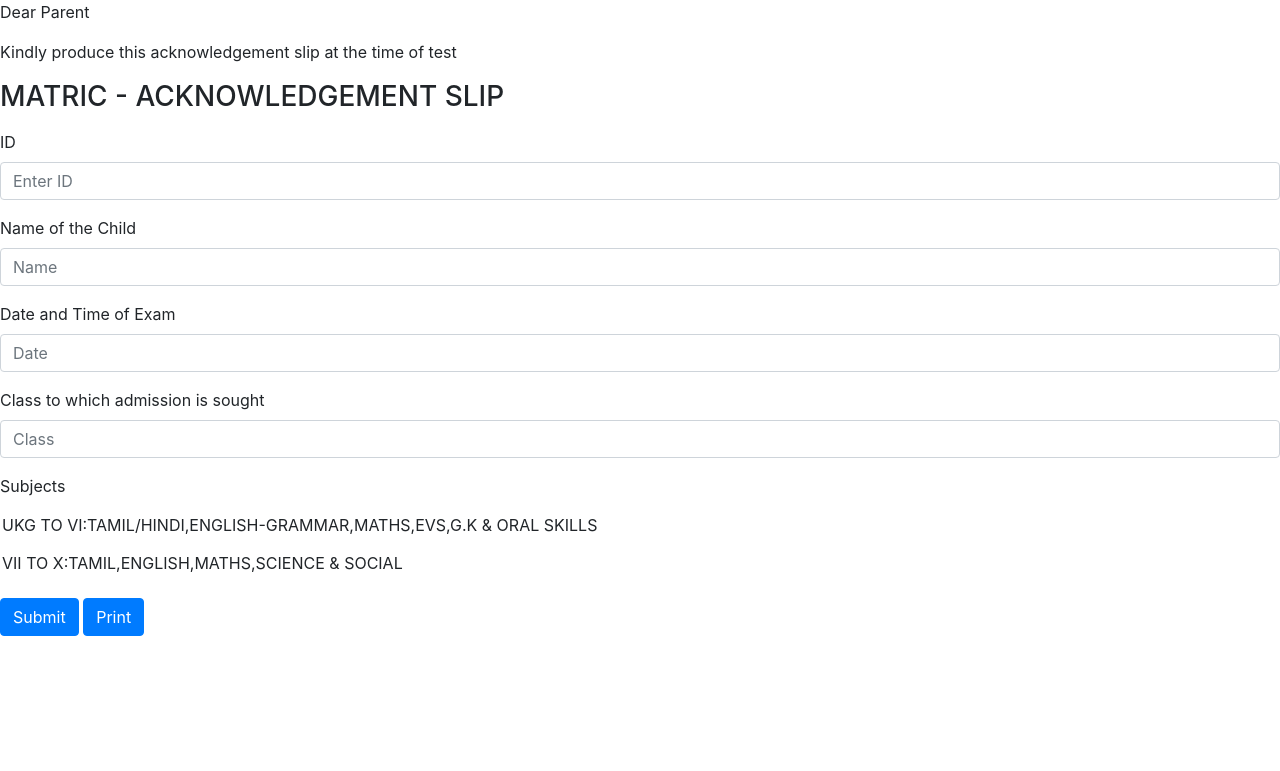
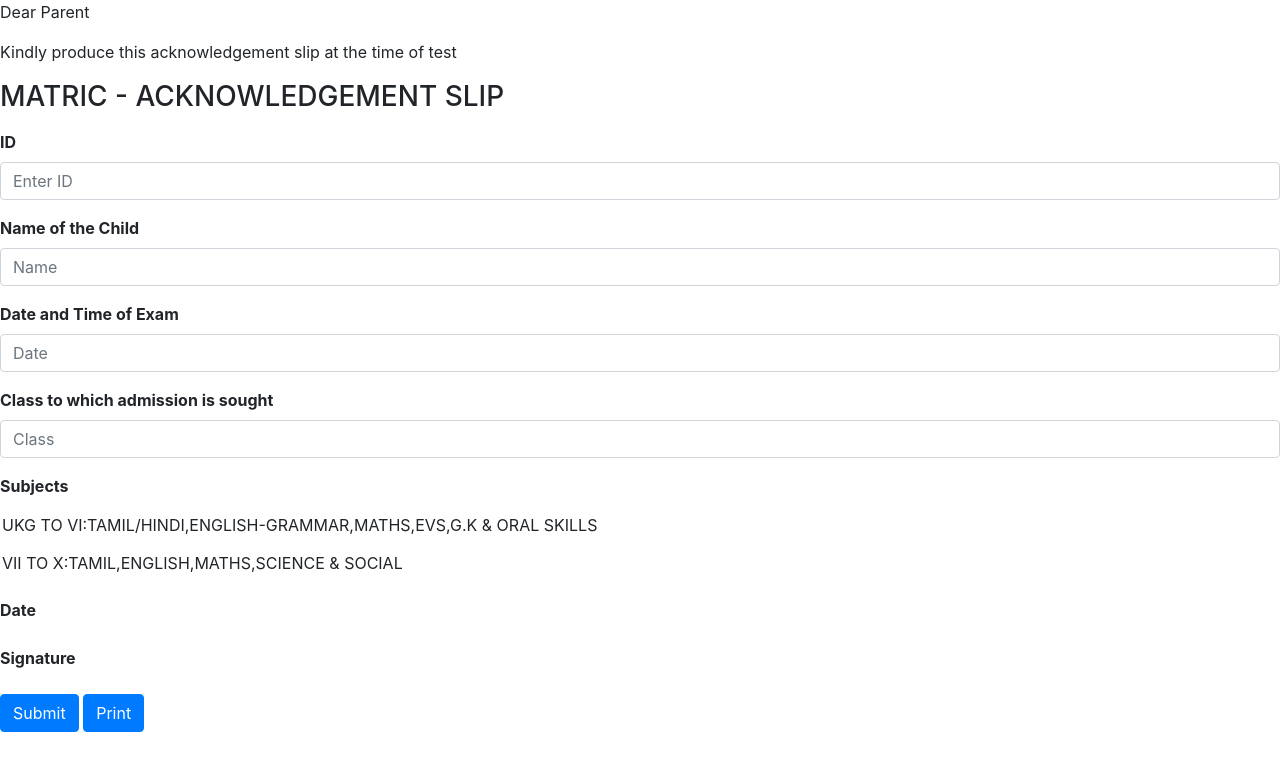
Before and after one commit to roopeshvs/SimpleAdmissionProgram, a Django app: page / in a window 1280 px wide. Shown: the top 771 px of the page. Run offline with Django 3.2, Linux system fonts and the light colour scheme; some libraries are stand-ins or nearby versions.

Commit message:
modified:   Admission/templates/home.html

```diff
--- a/Admission/templates/home.html
+++ b/Admission/templates/home.html
@@ -26,29 +26,36 @@
         <p>Kindly produce this acknowledgement slip at the time of test</p>
         <p><h3>MATRIC - ACKNOWLEDGEMENT SLIP</h3></p>
         <div class="form-group">
-          <label>ID</label>
+          <label><b>ID</b></label>
           <input type="text" name="id" class="form-control" id="id" placeholder="Enter ID" required>
         </div>
         <div class="form-group">
-          <label >Name of the Child</label>
+          <label ><b>Name of the Child</b></label>
           <input type="text" name="name" class="form-control" id="name" placeholder="Name" required>
         </div>
         <div class="form-group">
-                <label>Date and Time of Exam</label>
+                <label><b>Date and Time of Exam</b></label>
                 <input type="text" class="form-control" id="date" placeholder="Date" required>
         </div>
         <div class="form-group">
-                <label>Class to which admission is sought</label>
+                <label><b>Class to which admission is sought</b></label>
                 <input type="text" class="form-control" id="class" placeholder="Class" required>
         </div>
 
         <div class="form-group">
-                <label>Subjects</label>
+                <label><b>Subjects</b></label>
                 <input type="text" readonly class="form-control-plaintext" value="UKG TO VI:TAMIL/HINDI,ENGLISH-GRAMMAR,MATHS,EVS,G.K & ORAL SKILLS">
                 <input type="text" readonly class="form-control-plaintext" value="VII TO X:TAMIL,ENGLISH,MATHS,SCIENCE & SOCIAL">
             </div>
+            <div class="form-group">
+                <label><b>Date</b></label>
+              </div>
+              <div class="form-group">
+                  <label><b>Signature</b></label>
+              </div>
+            </div>
             <button type="submit" id="hidebtn" class="btn btn-primary mb-2">Submit</button>
-            <button id="printPageButton" onClick="showf();window.print();return false" class="btn btn-primary mb-2"> Print</button>
+            <button id="printPageButton" onClick="window.print();return false" class="btn btn-primary mb-2"> Print</button>
       </form>
 
     <!-- Optional JavaScript -->
```
